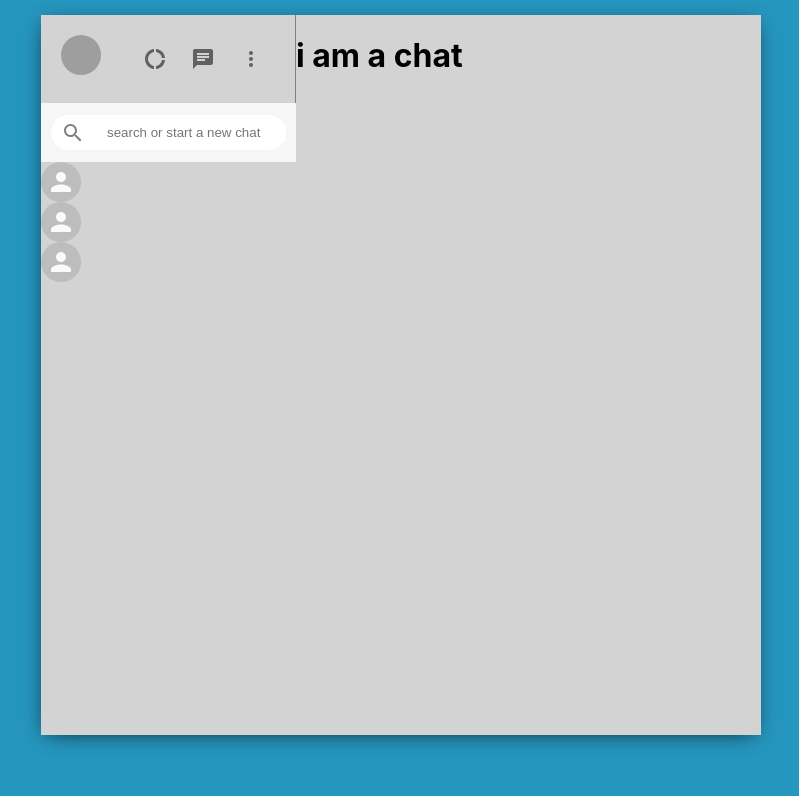
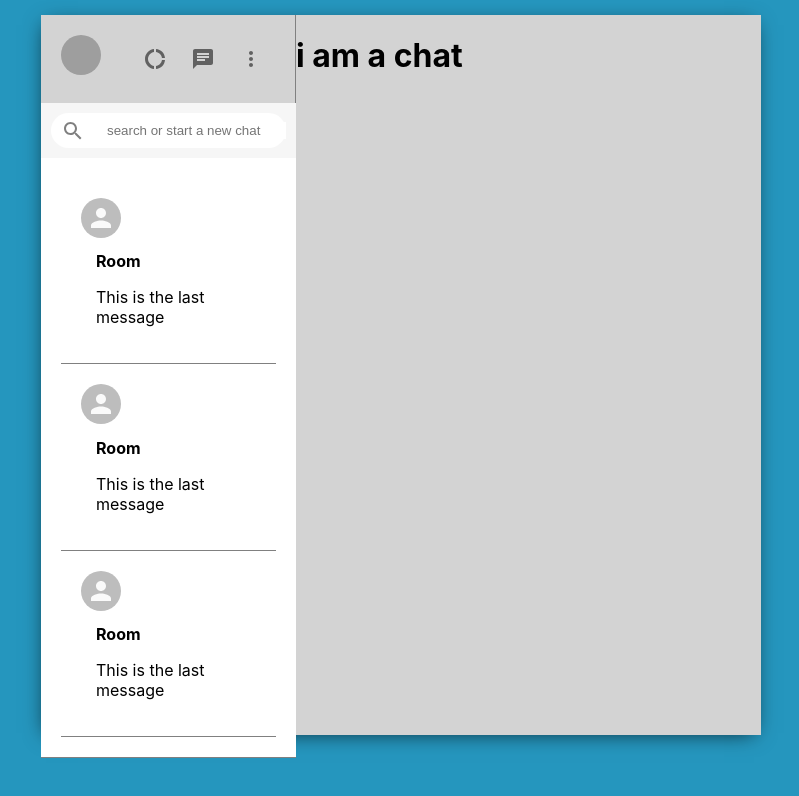
Before and after one commit to Better-er-Help/project3, a React (Create React App) app: page / in a window 1280 px wide. Shown: the top 796 px of the page, without its empty margins (239-1038 px from the left). Built offline with nearby package versions, Linux system fonts and the light colour scheme; grey boxes are pictures that could not be loaded.

Commit message:
adding sidebar chats

```diff
--- a/src/components/Sidebar/index.css
+++ b/src/components/Sidebar/index.css
@@ -42,5 +42,4 @@
   border: none;
   margin-left: 10px;
   outline-width: 0ch;
-  outline-color: white;
 }
--- a/src/components/Sidebar/index.js
+++ b/src/components/Sidebar/index.js
@@ -31,7 +31,7 @@ function Sidebar() {
           <input placeholder="search or start a new chat" type="text"></input>
         </div>
       </div>
-      <div className="sidebarChats">
+      <div className="sidebarChat">
         <SidebarChat />
         <SidebarChat />
         <SidebarChat />
--- a/src/components/SidebarChat/index.js
+++ b/src/components/SidebarChat/index.js
@@ -4,8 +4,12 @@ import { Avatar } from "@material-ui/core";
 
 function SidebarChat() {
   return (
-    <div className="SidebarChat">
+    <div className="sidebarChat">
       <Avatar />
+      <div className="sidebarChatInfo">
+        <h2>Room</h2>
+        <p>This is the last message</p>
+      </div>
     </div>
   );
 }
--- a/src/components/SidebarChat/style.css
+++ b/src/components/SidebarChat/style.css
@@ -0,0 +1,20 @@
+.sidebarChat {
+  display: flex;
+  justify-content: center;
+  flex-direction: column;
+  padding: 20px;
+  cursor: pointer;
+  background-color: white;
+  border-bottom: 1px solid gray;
+}
+.sidebarChat:hover {
+  background-color: #ebebeb;
+}
+.sidebarChatInfo > h2 {
+  font-size: 16px;
+  margin-bottom: 8px;
+}
+
+.sidebarChatInfo {
+  margin-left: 15px;
+}
```
